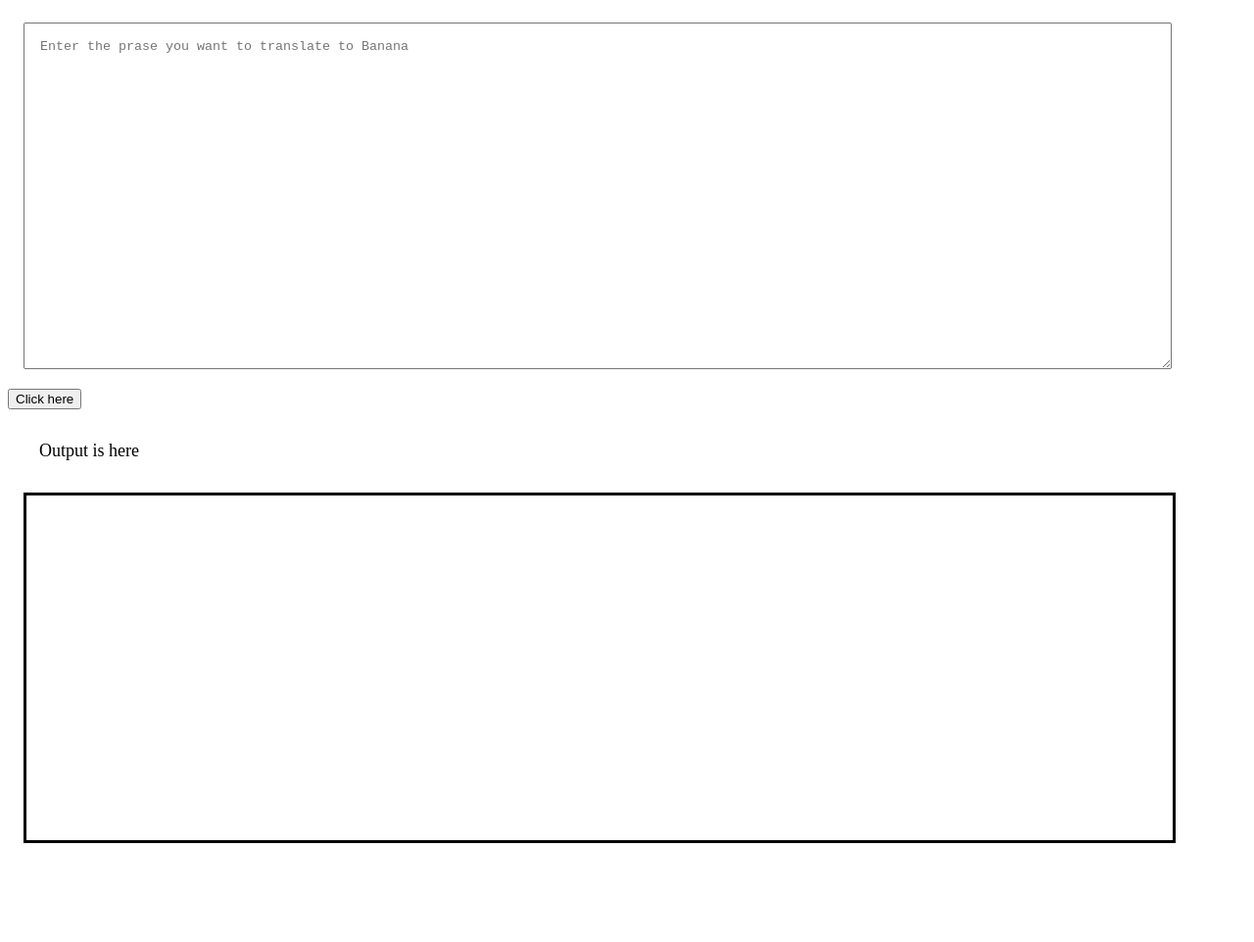
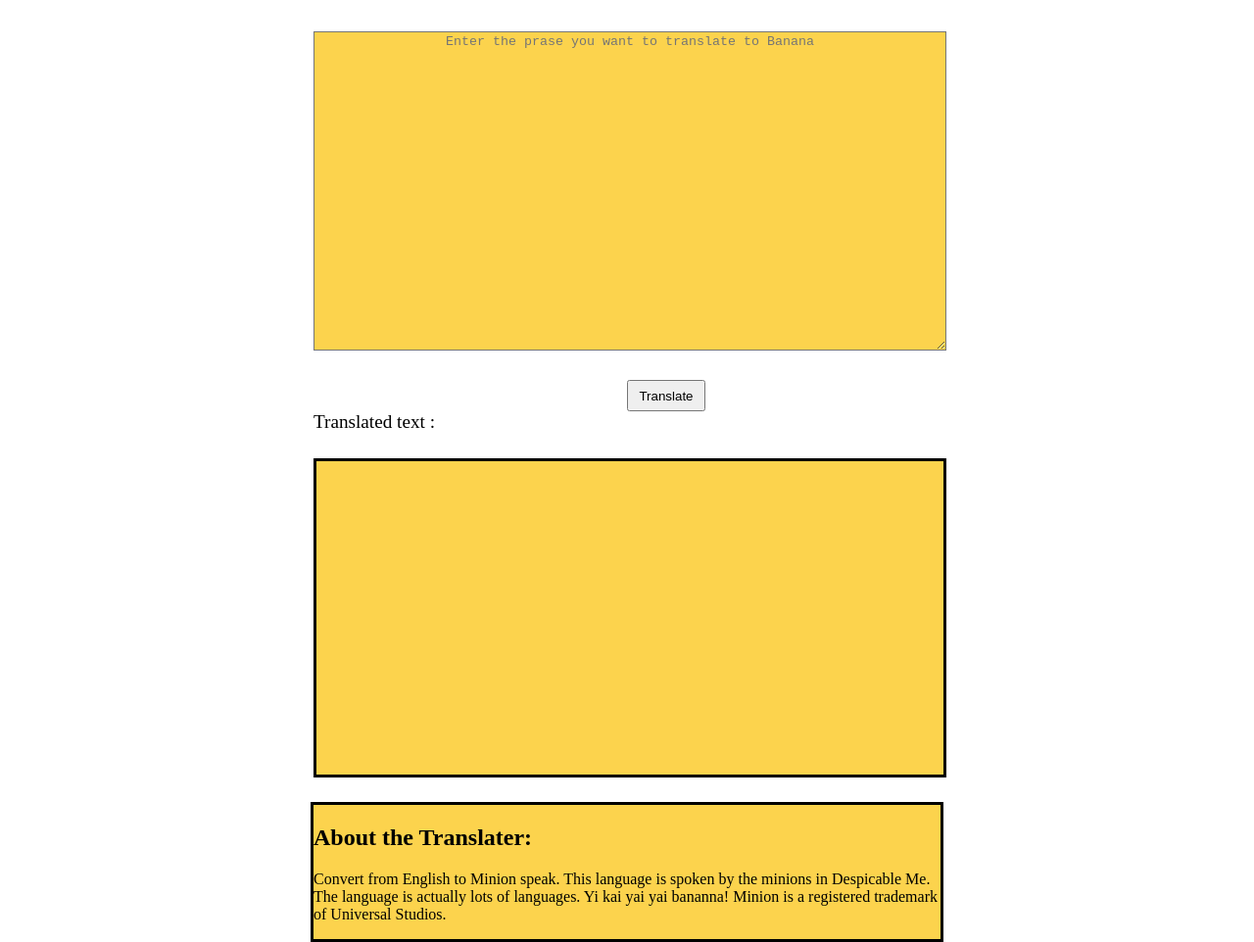
Before and after one commit to Ananth-lab/Neogcamp-bananatalk, a plain HTML site: page index.html in a window 1280 px wide. Shown: the part 73-1035 px from the top of the page at 98% size. Before the commit the page ends 950 px from the top, so only its background shows below. Drawn offline with Linux system fonts and the light colour scheme.

Commit message:
style-Applied some stylings and fixed some issues

```diff
--- a/index.html
+++ b/index.html
@@ -4,29 +4,19 @@
     <meta charset="UTF-8">
     <meta http-equiv="X-UA-Compatible" content="IE=edge">
     <meta name="viewport" content="width=device-width, initial-scale=1.0">
+    <link rel="stylesheet" href="styles.css">
     <title>Banana Talk</title>
 </head>
 <body>
-    <style>
-        textarea{
-            width : 90%;
-            height : 40vh;
-            margin : 1rem;
-            padding: 1rem;
-        }
-        #txt-output{
-            padding : 1rem;
-            margin: 1rem;
-            width : 90%;
-            height : 40vh;
-            border:  black solid;
-        }
-    </style>
-    <h1>Talk Banana</h1>
+    <h1 class = "main-heading">Talk Banana</h1>
     <textarea id="txt-input" placeholder="Enter the prase you want to translate to Banana"></textarea>
-    <button id= "btn-translate">Click here</button>
-    <div style= "font-size: large;padding : 1rem;margin:1rem;">Output is here</div>
+    <button id= "btn-translate">Translate</button>
+    <div class="sub-heading">Translated text :</div>
     <div id = "txt-output"></div>
     <script src="app.js" type="text/javascript"></script>
+    <div class="container-main">
+        <h2>About the Translater:</h2>
+        <p>Convert from English to Minion speak. This language is spoken by the minions in Despicable Me. The language is actually lots of languages. Yi kai yai yai bananna! Minion is a registered trademark of Universal Studios.</p>
+    </div>
 </body>
 </html>
--- /dev/null
+++ b/styles.css
@@ -0,0 +1,44 @@
+:root{
+    --primary-color : #FCD34D;
+}
+textarea{
+    width : 50%;
+    height : 40vh;
+    margin : 2% 25%;
+    text-align: center;
+    background-color: var(--primary-color);
+}
+#txt-output{
+    width : 50%;
+    height : 40vh;
+    margin : 2% 25%;
+    text-align: center;
+    background-color: var(--primary-color);
+    border:  black solid;
+}
+#btn-translate{
+    text-align: center;
+    width : 5rem;
+    height: 2rem;
+    margin :auto;
+    position: relative;
+    left :50%;
+    right : 50%;
+}
+.main-heading{
+    text-align: center;
+}
+.sub-heading{
+    font-size: larger;
+    padding-left: 25%;
+}
+.container-main{
+    width: 50%;
+    margin :auto;
+    background-color: var(--primary-color);
+    border : solid black;
+}
+body{
+    border : 0;
+    margin: 0;
+}
```
